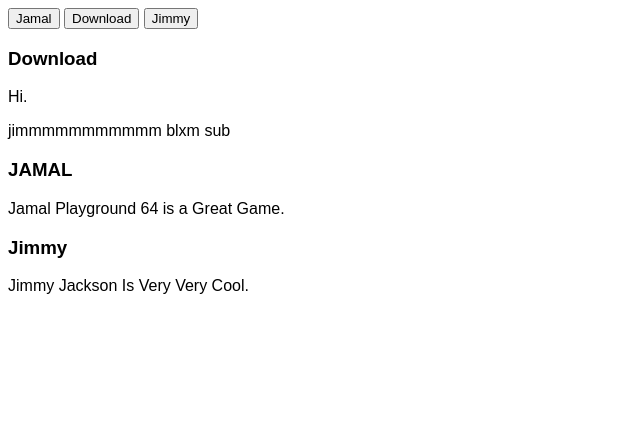
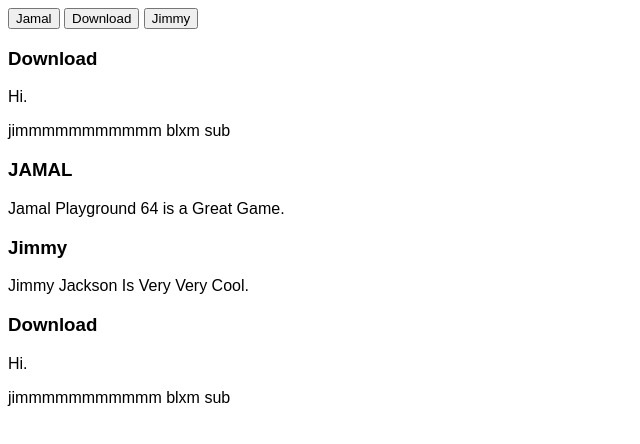
Before and after one commit to SpyGator/Jamal-Playground-64, a plain HTML site: page index.html in a window 1280 px wide. Shown: the whole page, without its empty margins (0-640 px from the left). Drawn offline with Linux system fonts and the light colour scheme.

Commit message:
Update index.html

```diff
--- a/index.html
+++ b/index.html
@@ -32,5 +32,11 @@ jimmmmmmmmmmm blxm sub
   <h3>Jimmy</h3>
   <p>Jimmy Jackson Is Very Very Cool.</p>
 </div>
+    <!-- Tab content -->
+<div id="London" class="tabcontent">
+  <h3>Download</h3>
+  <p>Hi.</p>
+</div>
+jimmmmmmmmmmm blxm sub
 </body>
 </html>
```
